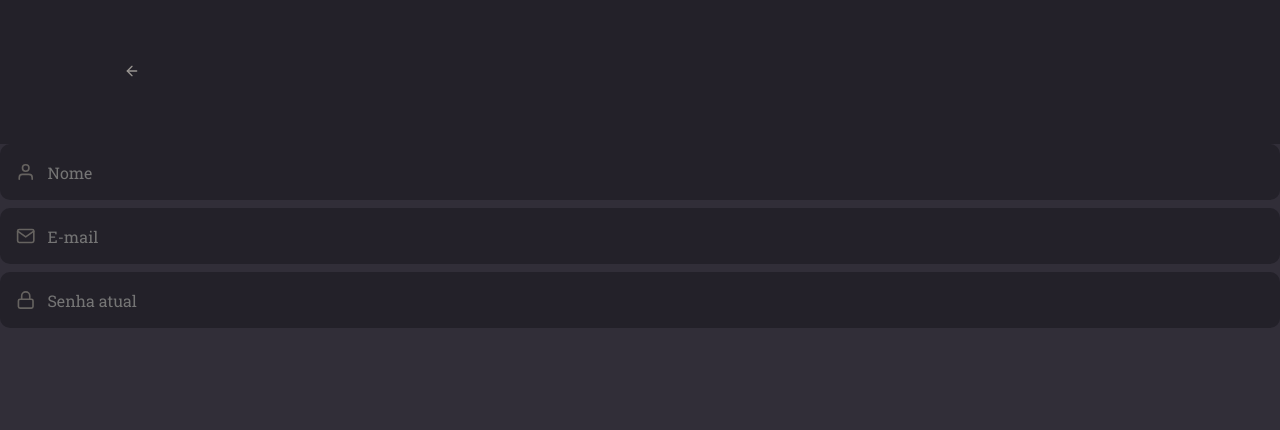
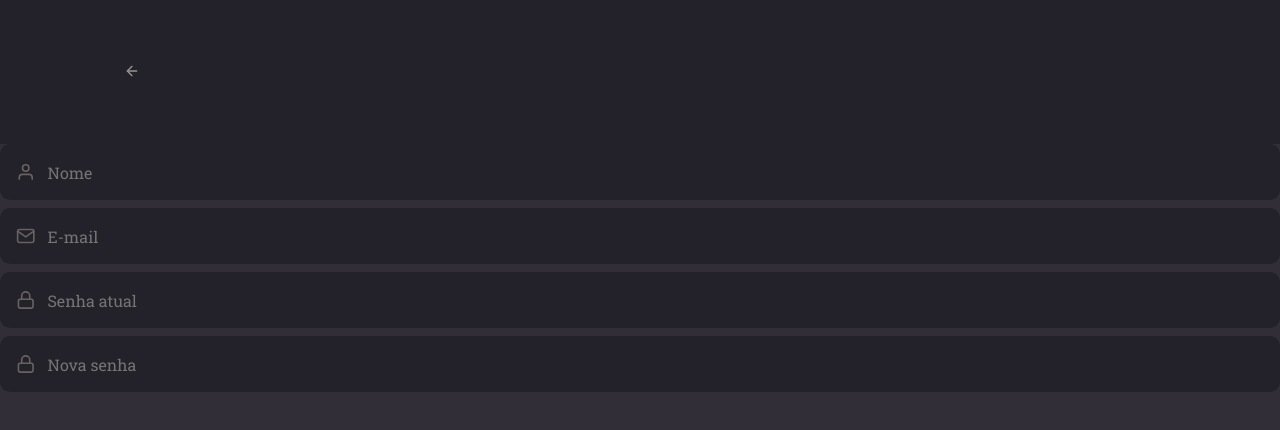
Before and after one commit to MullerHub/Rocketseat-Explorer, a React (Vite) app in the folder Stage0901/RocketNotes/: page / in a window 1280 px wide. Shown: the top 430 px of the page. Built offline with nearby package versions, Linux system fonts and the light colour scheme.

Commit message:
Profile att

```diff
--- a/Stage0901/RocketNotes/src/pages/Profile/index.jsx
+++ b/Stage0901/RocketNotes/src/pages/Profile/index.jsx
@@ -17,6 +17,7 @@ export function Profile() {
         <Input placeholder="Nome" type="text" icon={FiUser} />
         <Input placeholder="E-mail" type="text" icon={FiMail} />
         <Input placeholder="Senha atual" type="password" icon={FiLock} />
+        <Input placeholder="Nova senha" type="password" icon={FiLock} />
       </Form>
     </Container>
   )
```
